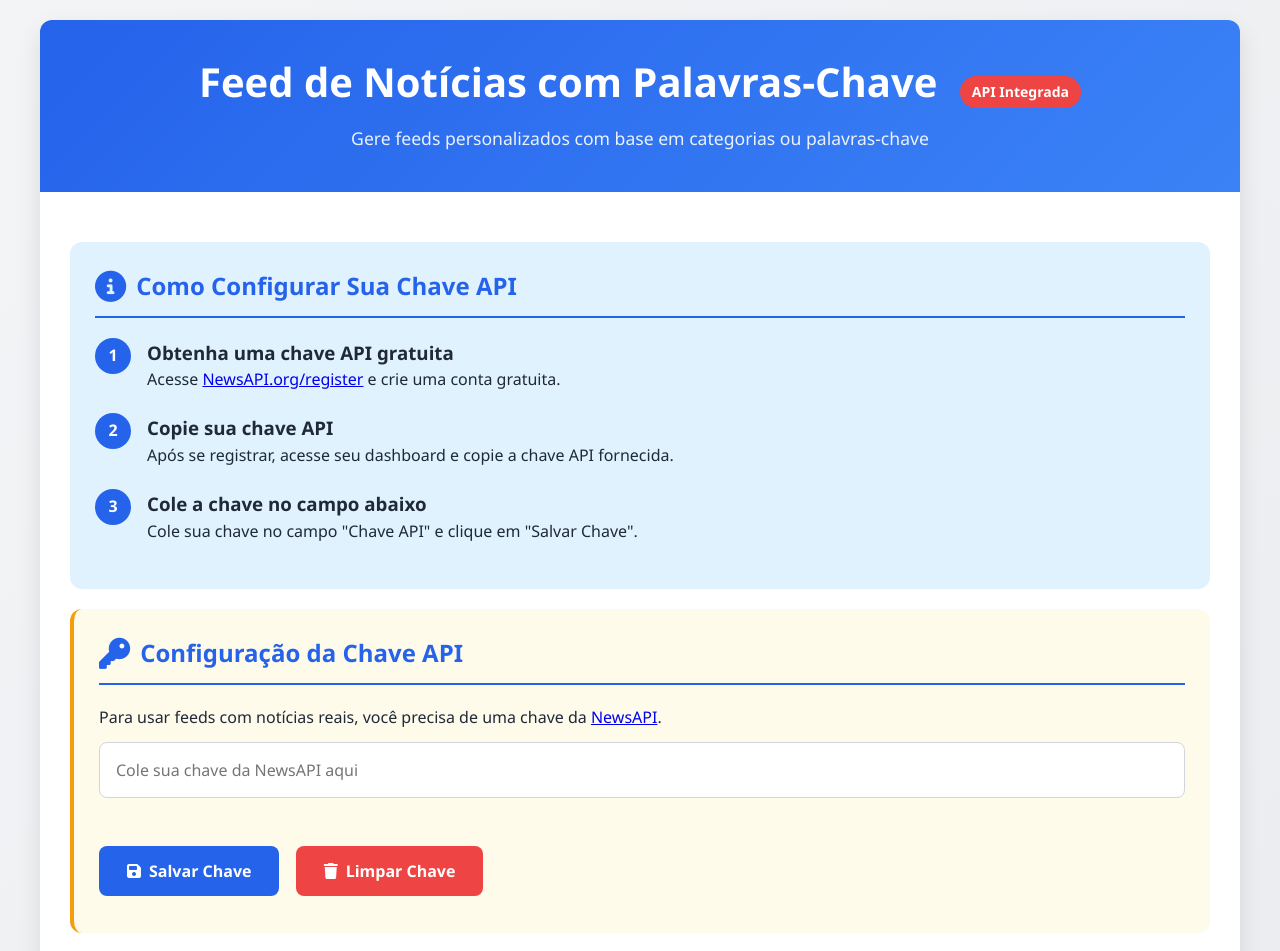
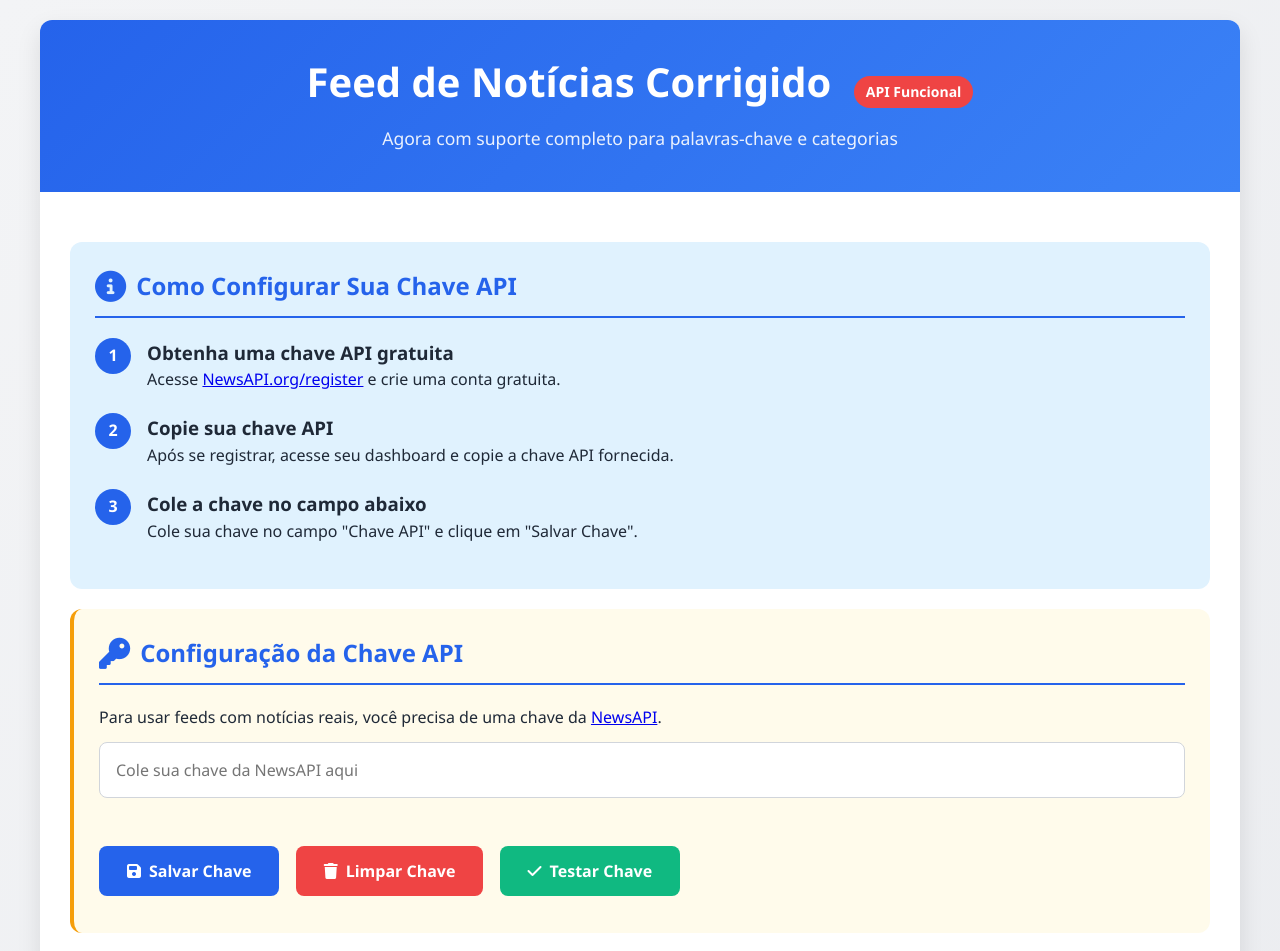
Before and after one commit to ricardoautomacao10-svg/gerador-de-rss, a plain HTML site: page index.html in a window 1280 px wide. Shown: the top 951 px of the page. Drawn offline with Linux system fonts and the light colour scheme.

Commit message:
Update index.html

```diff
--- a/index.html
+++ b/index.html
@@ -3,7 +3,7 @@
 <head>
     <meta charset="UTF-8">
     <meta name="viewport" content="width=device-width, initial-scale=1.0">
-    <title>Feed de Notícias com Palavras-Chave</title>
+    <title>Feed de Notícias com Palavras-Chave - Corrigido</title>
     <link rel="stylesheet" href="https://cdnjs.cloudflare.com/ajax/libs/font-awesome/6.4.0/css/all.min.css">
     <style>
         :root {
@@ -436,8 +436,8 @@
 <body>
     <div class="container">
         <header>
-            <h1>Feed de Notícias com Palavras-Chave <span class="badge">API Integrada</span></h1>
-            <p class="tagline">Gere feeds personalizados com base em categorias ou palavras-chave</p>
+            <h1>Feed de Notícias Corrigido <span class="badge">API Funcional</span></h1>
+            <p class="tagline">Agora com suporte completo para palavras-chave e categorias</p>
         </header>
 
         <div class="main-content">
@@ -479,6 +479,7 @@
 
                 <button onclick="saveApiKey()" id="saveBtn"><i class="fas fa-save"></i> Salvar Chave</button>
                 <button onclick="clearApiKey()" class="btn-danger"><i class="fas fa-trash"></i> Limpar Chave</button>
+                <button onclick="testApiKey()" class="btn-success"><i class="fas fa-check"></i> Testar Chave</button>
             </div>
 
             <div class="keyword-search">
@@ -562,7 +563,7 @@
                 <h3><i class="fas fa-question-circle"></i> Como usar esta ferramenta:</h3>
                 <p>1. Obtenha uma chave API gratuita em <a href="https://newsapi.org/register" target="_blank">NewsAPI.org</a></p>
                 <p>2. Cole a chave no campo de configuração e salve</p>
-                <p>3. Selecione uma categoria de notícias OU digite uma palavra-chade</p>
+                <p>3. Selecione uma categoria de notícias OU digite uma palavra-chave</p>
                 <p>4. Copie a URL do feed gerado</p>
                 <p>5. Use esta URL em suas automações ou aplicativos</p>
                 <p>6. O feed será atualizado automaticamente com as últimas notícias</p>
@@ -634,6 +635,44 @@
             setTimeout(() => {
                 statusElement.style.display = 'none';
             }, 5000);
+        }
+
+        // Testar chave API
+        async function testApiKey() {
+            const apiKey = document.getElementById('apiKey').value.trim();
+
+            if (!apiKey) {
+                showApiStatus('Por favor, insira uma chave API válida', 'error');
+                return;
+            }
+
+            const testBtn = document.getElementById('saveBtn');
+            testBtn.innerHTML = '<i class="fas fa-spinner fa-spin"></i> Testando...';
+            testBtn.disabled = true;
+
+            try {
+                // Fazer uma requisição de teste para a NewsAPI
+                const response = await fetch(`https://newsapi.org/v2/top-headlines?country=us&pageSize=1&apiKey=${apiKey}`);
+
+                if (!response.ok) {
+                    throw new Error(`Erro na API: ${response.status}`);
+                }
+
+                const data = await response.json();
+
+                if (data.status === 'ok') {
+                    showApiStatus('Chave API válida! Conexão bem-sucedida.', 'success');
+                    localStorage.setItem('newsApiKey', apiKey);
+                } else {
+                    throw new Error('Resposta inválida da API');
+                }
+            } catch (error) {
+                console.error('Erro ao testar a chave API:', error);
+                showApiStatus('Erro ao testar a chave API. Verifique se a chave está correta.', 'error');
+            } finally {
+                testBtn.innerHTML = '<i class="fas fa-save"></i> Salvar Chave';
+                testBtn.disabled = false;
+            }
         }
 
         // Salvar chave API
@@ -888,7 +927,7 @@
                 const apiKey = localStorage.getItem('newsApiKey');
 
                 if (apiKey) {
-                    // Buscar dados reais da API
+                    // Buscar dados real da API
                     feedData = await fetchRealNews();
                 } else {
                     // Usar dados de exemplo
@@ -904,7 +943,7 @@
                 const mockData = generateMockData();
                 currentFeedData = mockData;
                 displayFeedPreview(mockData);
-                alert('Usando dados de exemplo. Configure uma chave API para conteúdo real.');
+                alert('Usando dados de exemplo. Verifique sua chave API e conexão.');
             } finally {
                 refreshBtn.disabled = false;
                 refreshBtn.innerHTML = '<i class="fas fa-sync-alt"></i> Atualizar Feed';
```
